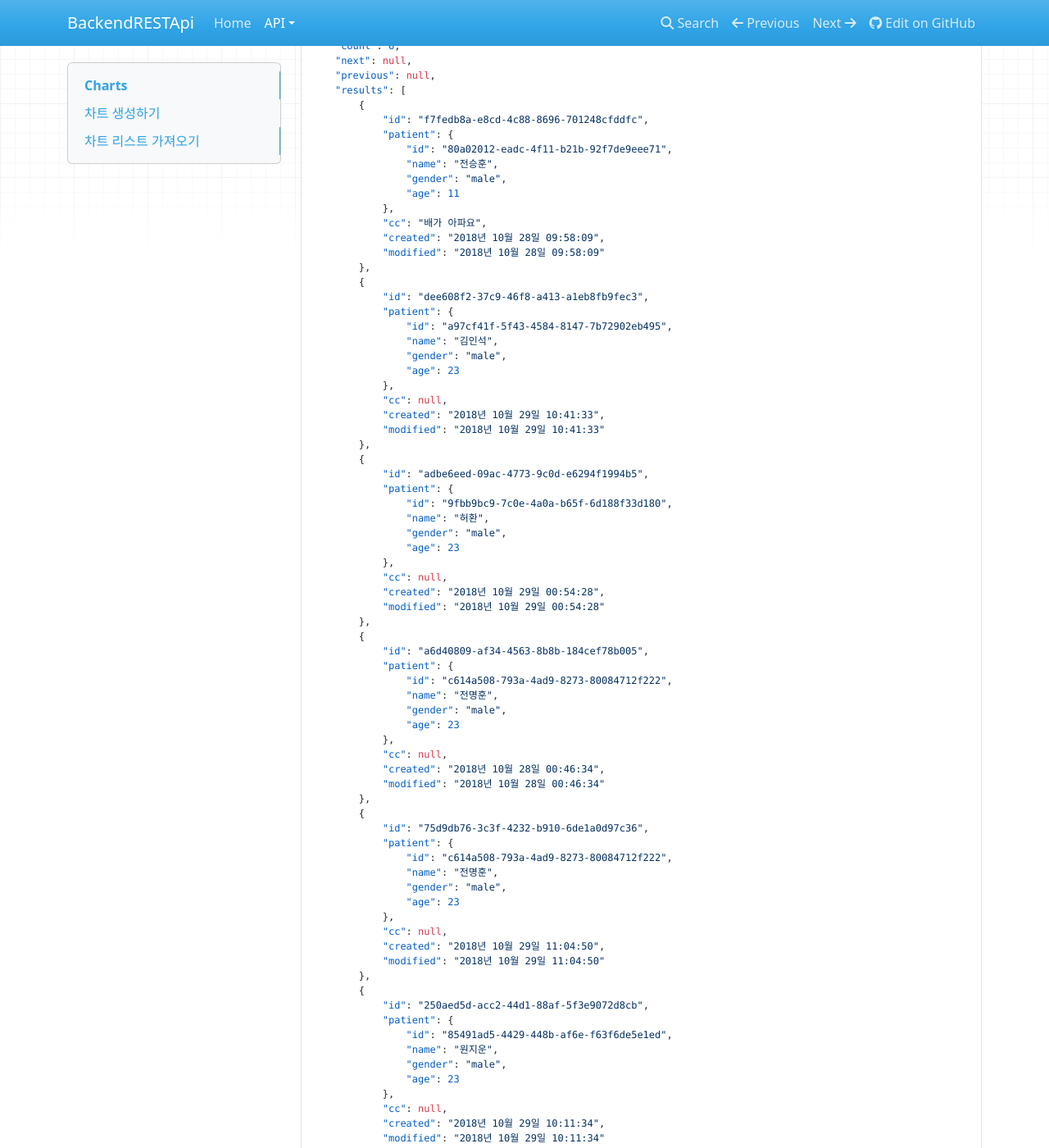
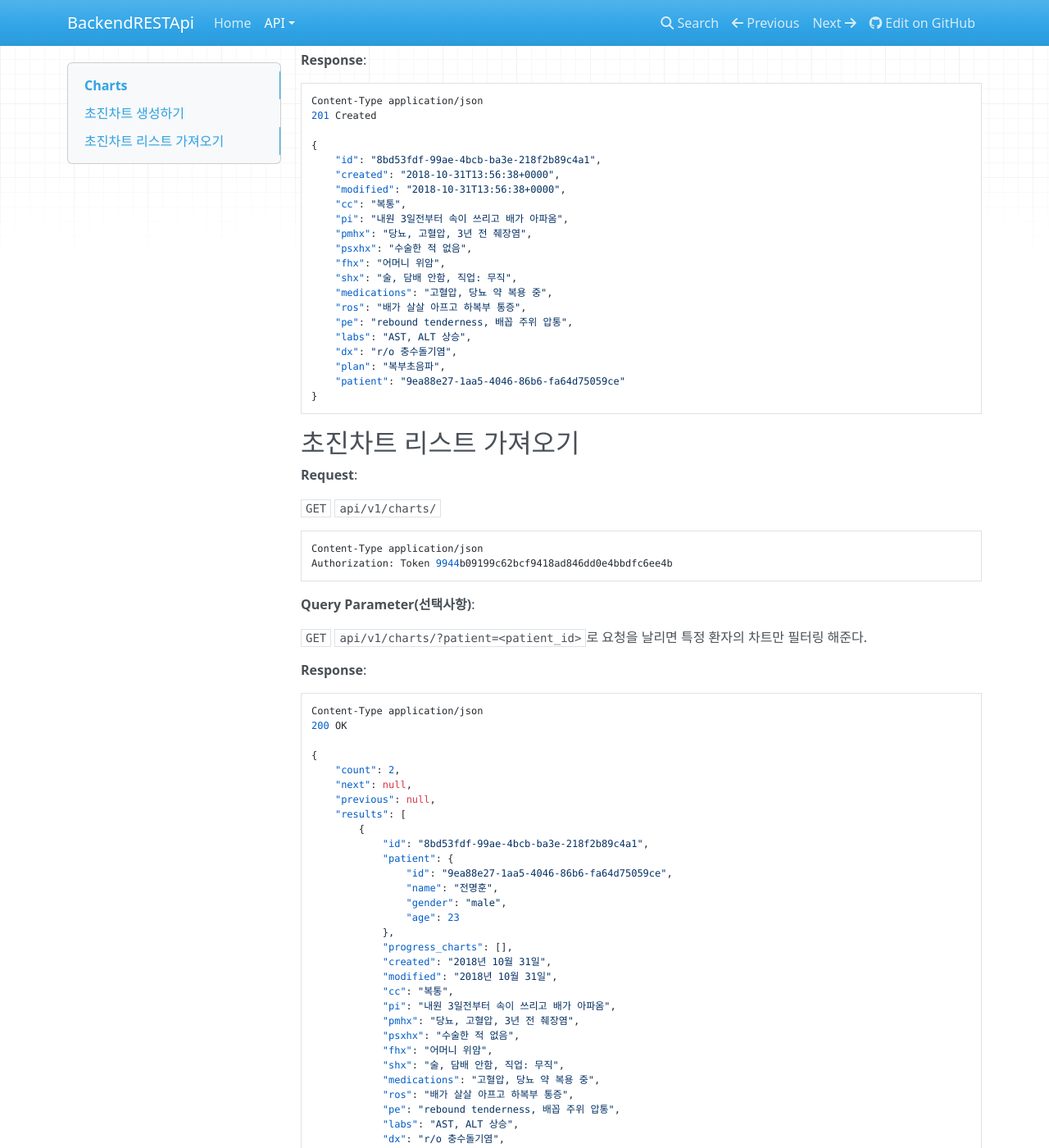
Before and after one commit to mhoonjeon/BackendRESTApi, an MkDocs documentation site: the page built from docs/api/charts.md, in a window 1280 px wide and 1400 px high, scrolled down 1155 px. Shown: the whole window at 82% size. Built offline with MkDocs 1.6.1, drawn with Linux system fonts in a browser that asks for light colours; nearby versions of some CDN libraries; old or Windows-style settings are respelled for this version of MkDocs; some of the changed text lies outside the part shown.

Commit message:
New APIs for charts and progress_charts

````diff
--- a/docs/api/charts.md
+++ b/docs/api/charts.md
@@ -1,6 +1,6 @@
 # Charts
 
-## 차트 생성하기
+## 초진차트 생성하기
 
 **Request**:
 
@@ -10,15 +10,38 @@ Content-Type application/json
 Authorization: Token 9944b09199c62bcf9418ad846dd0e4bbdfc6ee4b
 
 {
-	"patient": "c614a508-793a-4ad9-8273-80084712f222",
+	"patient": "9ea88e27-1aa5-4046-86b6-fa64d75059ce",
+    "cc": "복통",
+    "pi": "내원 3일전부터 속이 쓰리고 배가 아파옴",
+    "pmhx": "당뇨, 고혈압, 3년 전 췌장염",
+    "psxhx": "수술한 적 없음",
+    "fhx": "어머니 위암",
+    "shx": "술, 담배 안함, 직업: 무직",
+    "medications": "고혈압, 당뇨 약 복용 중",
+    "ros": "배가 살살 아프고 하복부 통증",
+    "pe": "rebound tenderness, 배꼽 주위 압통",
+    "labs": "AST, ALT 상승",
+    "dx": "r/o 충수돌기염",
+    "plan": "복부초음파"
 }
 ```
 
 **Parameters**:
 
-Name       | Nested    | 타입   | 필수 | 주의
+Name       | 설명      | 타입   | 필수 | 주의
 -----------|-----------|--------|------|------------
 patient    |           | string | Yes  | patient의 id
+cc         | 주소증    | string | No   |
+pi         | 현병력    | string | No   |
+pmhx       | 과거력    | string | No   |
+psxhx      | 수술력    | string | No   |
+fhx        | 가족력    | string | No   |
+shx        | 사회력    | string | No   |
+medications| 약물복용력| string | No   |
+ros        | 환자호소  | string | No   |
+pe         | 신체진찰  | string | No   |
+dx         | 진단      | string | No   |
+plan       | 계획      | string | No   |
 
 **Response**:
 
@@ -27,14 +50,26 @@ Content-Type application/json
 201 Created
 
 {
-    "id": "75d9db76-3c3f-4232-b910-6de1a0d97c36",
-    "created": "2018-10-29T11:04:50+0000",
-    "modified": "2018-10-29T11:04:50+0000",
-    "patient": "c614a508-793a-4ad9-8273-80084712f222"
+    "id": "8bd53fdf-99ae-4bcb-ba3e-218f2b89c4a1",
+    "created": "2018-10-31T13:56:38+0000",
+    "modified": "2018-10-31T13:56:38+0000",
+    "cc": "복통",
+    "pi": "내원 3일전부터 속이 쓰리고 배가 아파옴",
+    "pmhx": "당뇨, 고혈압, 3년 전 췌장염",
+    "psxhx": "수술한 적 없음",
+    "fhx": "어머니 위암",
+    "shx": "술, 담배 안함, 직업: 무직",
+    "medications": "고혈압, 당뇨 약 복용 중",
+    "ros": "배가 살살 아프고 하복부 통증",
+    "pe": "rebound tenderness, 배꼽 주위 압통",
+    "labs": "AST, ALT 상승",
+    "dx": "r/o 충수돌기염",
+    "plan": "복부초음파",
+    "patient": "9ea88e27-1aa5-4046-86b6-fa64d75059ce"
 }
 ```
 
-## 차트 리스트 가져오기
+## 초진차트 리스트 가져오기
 
 **Request**:
 
@@ -45,7 +80,7 @@ Authorization: Token 9944b09199c62bcf9418ad846dd0e4bbdfc6ee4b
 ```
 **Query Parameter(선택사항)**:
 
-`GET` `api/v1/charts/?created_today=true`로 요청을 날리면 오늘 생성된 차트만 필터링 해준다.
+`GET` `api/v1/charts/?patient=<patient_id>`로 요청을 날리면 특정 환자의 차트만 필터링 해준다.
 
 **Response**:
 
@@ -54,81 +89,68 @@ Content-Type application/json
 200 OK
 
 {
-    "count": 6,
+    "count": 2,
     "next": null,
     "previous": null,
     "results": [
         {
-            "id": "f7fedb8a-e8cd-4c88-8696-701248cfddfc",
+            "id": "8bd53fdf-99ae-4bcb-ba3e-218f2b89c4a1",
             "patient": {
-                "id": "80a02012-eadc-4f11-b21b-92f7de9eee71",
-                "name": "전승훈",
-                "gender": "male",
-                "age": 11
-            },
-            "cc": "배가 아파요",
-            "created": "2018년 10월 28일 09:58:09",
-            "modified": "2018년 10월 28일 09:58:09"
-        },
-        {
-            "id": "dee608f2-37c9-46f8-a413-a1eb8fb9fec3",
-            "patient": {
-                "id": "a97cf41f-5f43-4584-8147-7b72902eb495",
-                "name": "김인석",
-                "gender": "male",
-                "age": 23
-            },
-            "cc": null,
-            "created": "2018년 10월 29일 10:41:33",
-            "modified": "2018년 10월 29일 10:41:33"
-        },
-        {
-            "id": "adbe6eed-09ac-4773-9c0d-e6294f1994b5",
-            "patient": {
-                "id": "9fbb9bc9-7c0e-4a0a-b65f-6d188f33d180",
-                "name": "허환",
-                "gender": "male",
-                "age": 23
-            },
-            "cc": null,
-            "created": "2018년 10월 29일 00:54:28",
-            "modified": "2018년 10월 29일 00:54:28"
-        },
-        {
-            "id": "a6d40809-af34-4563-8b8b-184cef78b005",
-            "patient": {
-                "id": "c614a508-793a-4ad9-8273-80084712f222",
+                "id": "9ea88e27-1aa5-4046-86b6-fa64d75059ce",
                 "name": "전명훈",
                 "gender": "male",
                 "age": 23
             },
-            "cc": null,
-            "created": "2018년 10월 28일 00:46:34",
-            "modified": "2018년 10월 28일 00:46:34"
+            "progress_charts": [],
+            "created": "2018년 10월 31일",
+            "modified": "2018년 10월 31일",
+            "cc": "복통",
+            "pi": "내원 3일전부터 속이 쓰리고 배가 아파옴",
+            "pmhx": "당뇨, 고혈압, 3년 전 췌장염",
+            "psxhx": "수술한 적 없음",
+            "fhx": "어머니 위암",
+            "shx": "술, 담배 안함, 직업: 무직",
+            "medications": "고혈압, 당뇨 약 복용 중",
+            "ros": "배가 살살 아프고 하복부 통증",
+            "pe": "rebound tenderness, 배꼽 주위 압통",
+            "labs": "AST, ALT 상승",
+            "dx": "r/o 충수돌기염",
+            "plan": "복부초음파"
         },
         {
-            "id": "75d9db76-3c3f-4232-b910-6de1a0d97c36",
+            "id": "89b22c32-ee98-4548-ab9e-df3fe215a59d",
             "patient": {
-                "id": "c614a508-793a-4ad9-8273-80084712f222",
+                "id": "9ea88e27-1aa5-4046-86b6-fa64d75059ce",
                 "name": "전명훈",
                 "gender": "male",
                 "age": 23
             },
-            "cc": null,
-            "created": "2018년 10월 29일 11:04:50",
-            "modified": "2018년 10월 29일 11:04:50"
-        },
-        {
-            "id": "250aed5d-acc2-44d1-88af-5f3e9072d8cb",
-            "patient": {
-                "id": "85491ad5-4429-448b-af6e-f63f6de5e1ed",
-                "name": "원지운",
-                "gender": "male",
-                "age": 23
-            },
-            "cc": null,
-            "created": "2018년 10월 29일 10:11:34",
-            "modified": "2018년 10월 29일 10:11:34"
+            "progress_charts": [
+                {
+                    "id": "ecd02b79-dc47-441e-941f-02b179cd3039",
+                    "created": "2018년 10월 31일",
+                    "modified": "2018년 10월 31일",
+                    "subjective": "나아짐",
+                    "objective": "좋아진듯",
+                    "assessment": "복통",
+                    "plan": "침치료",
+                    "admission_chart": "89b22c32-ee98-4548-ab9e-df3fe215a59d"
+                }
+            ],
+            "created": "2018년 10월 31일",
+            "modified": "2018년 10월 31일",
+            "cc": "배가 아파요",
+            "pi": "",
+            "pmhx": "",
+            "psxhx": "",
+            "fhx": "",
+            "shx": "",
+            "medications": "",
+            "ros": "",
+            "pe": "",
+            "labs": "",
+            "dx": "",
+            "plan": ""
         }
     ]
 }
````
Also changed, not shown: docs/api/progress_charts.md (added, +94 -0 lines), docs/api/sentences.md (deleted, +0 -102 lines), 8 other files.
